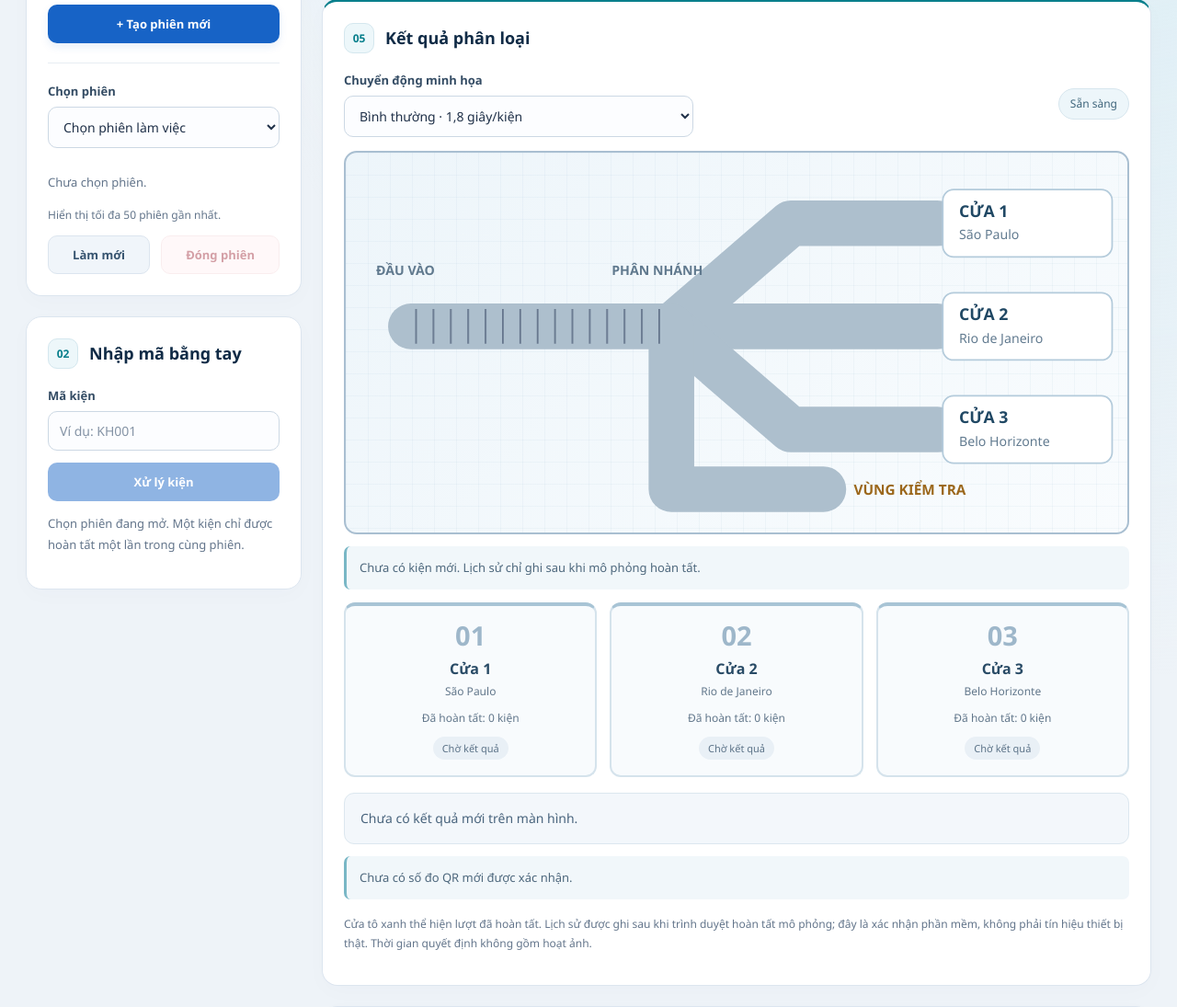
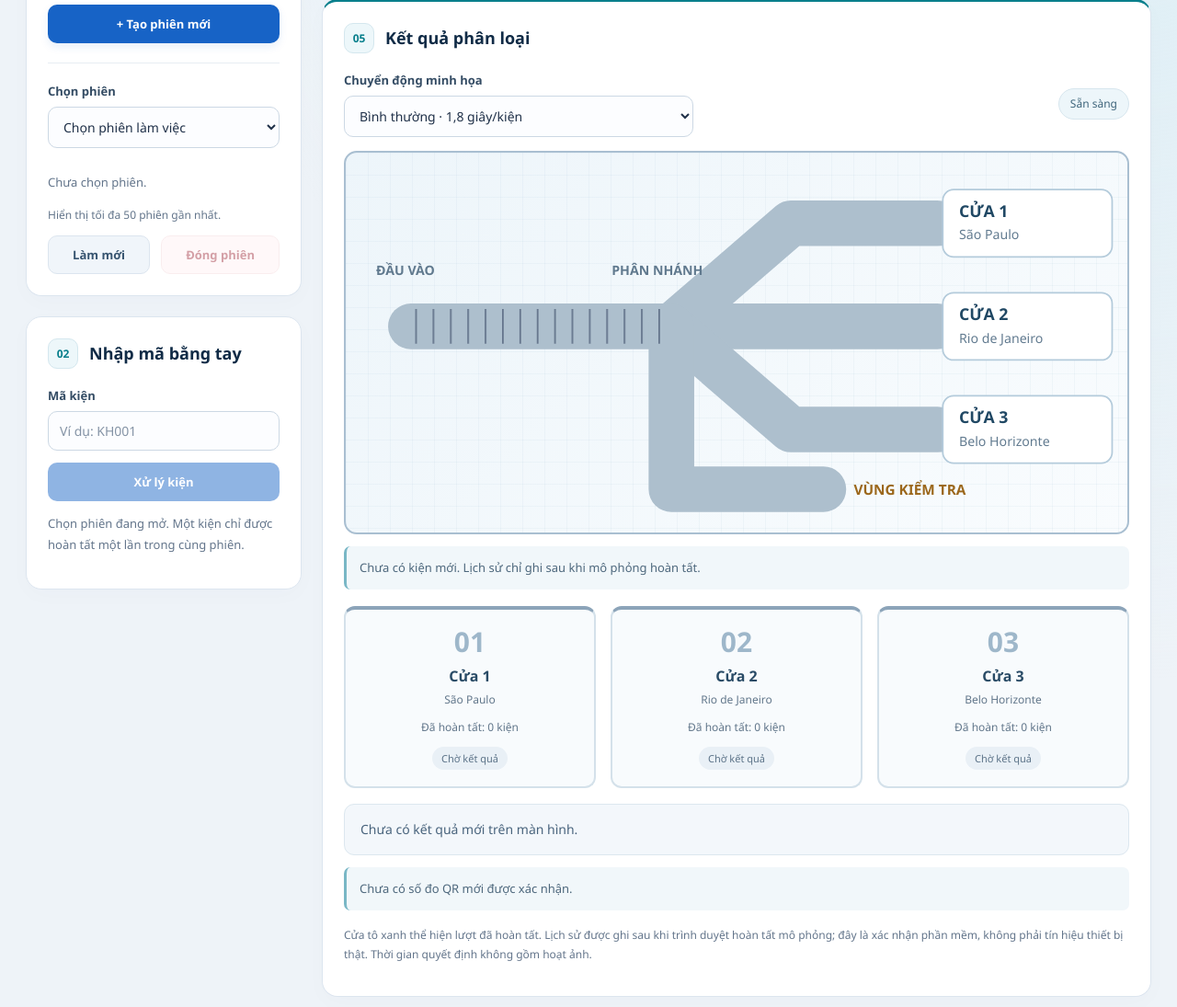
Before and after one commit to tam2006/smart-logistics-nhom-10, a Flask app: page / in a window 1280 px wide. Shown: the part 415-1510 px from the top of the page at 92% size. Run offline with Flask 3, Linux system fonts and the light colour scheme; data comes from the database, SQL or seed files in the repository; data that the repository does not hold is empty.

Commit message:
Improve sorting gate UI - Part 4

```diff
--- a/static/style.css
+++ b/static/style.css
@@ -1121,3 +1121,55 @@ footer {
   fill: #ffe5e5;
   stroke: #c94b4b;
 }
+
+
+
+/* PHAN 4 - CAI THIEN GIAO DIEN 3 CUA */
+
+.gates {
+  gap: 16px;
+  margin-top: 18px;
+}
+
+.gate {
+  border: 2px solid #d4e1ea;
+  border-top: 4px solid #8ca4b9;
+  border-radius: 12px;
+  background: #f8fbfd;
+  padding: 18px 14px;
+  transition: border-color 0.2s ease,
+              background-color 0.2s ease,
+              box-shadow 0.2s ease;
+}
+
+.gate-number {
+  font-size: 30px;
+  font-weight: 700;
+  line-height: 1.1;
+}
+
+.gate h3 {
+  margin: 10px 0 6px;
+  font-size: 16px;
+}
+
+.gate p {
+  line-height: 1.5;
+}
+
+.gate.active {
+  border-color: #238b62;
+  border-top-color: #238b62;
+  background: #effaf4;
+  box-shadow: 0 0 0 2px #238b6220;
+}
+
+.gate.active .gate-number {
+  color: #176b4a;
+}
+
+@media (prefers-reduced-motion: reduce) {
+  .gate {
+    transition: none;
+  }
+}
```
